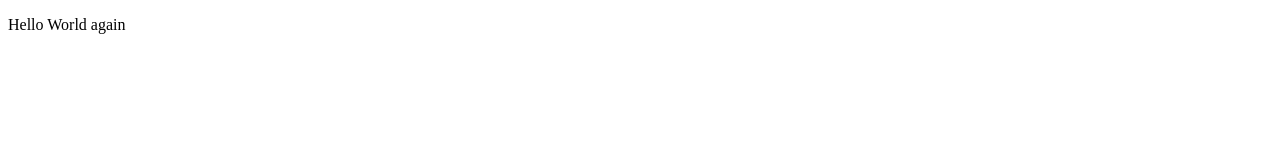
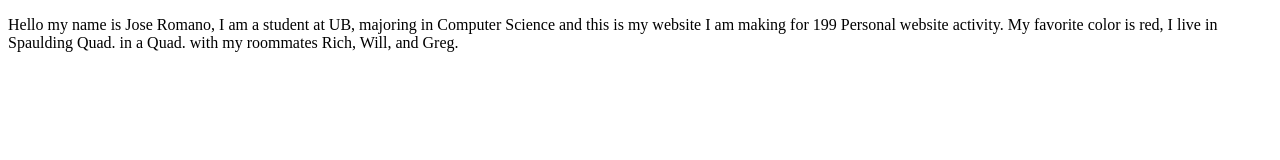
Before and after one commit to jromano8954/jromano8954.github.io, a plain HTML site: page index.html in a window 1280 px wide. Drawn offline with Linux system fonts and the light colour scheme.

Commit message:
paragraph commit

```diff
--- a/index.html
+++ b/index.html
@@ -4,6 +4,6 @@
       <title>199 Website Activity</title>
   </head>
   <body>
-      <p>Hello World again</p>
+      <p>Hello my name is Jose Romano, I am a student at UB, majoring in Computer Science and this is my website I am making for 199 Personal website activity. My favorite color is red, I live in Spaulding Quad. in a Quad. with my roommates Rich, Will, and Greg.</p>
   </body>
   </html>
```
